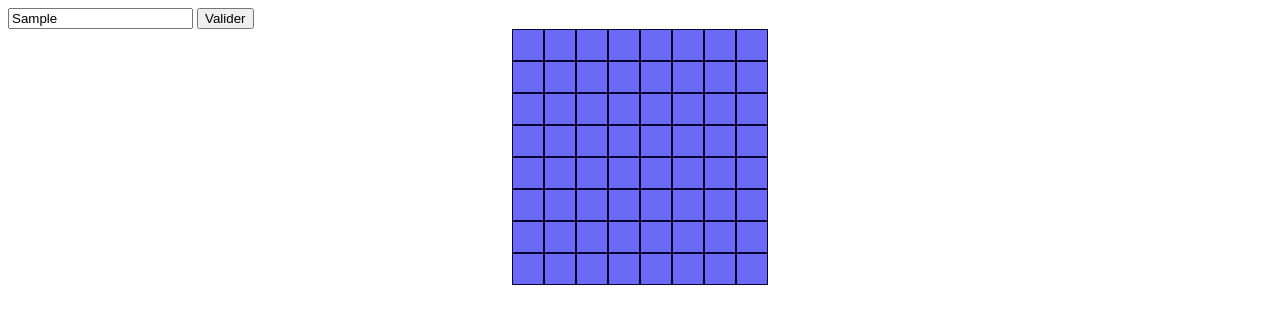
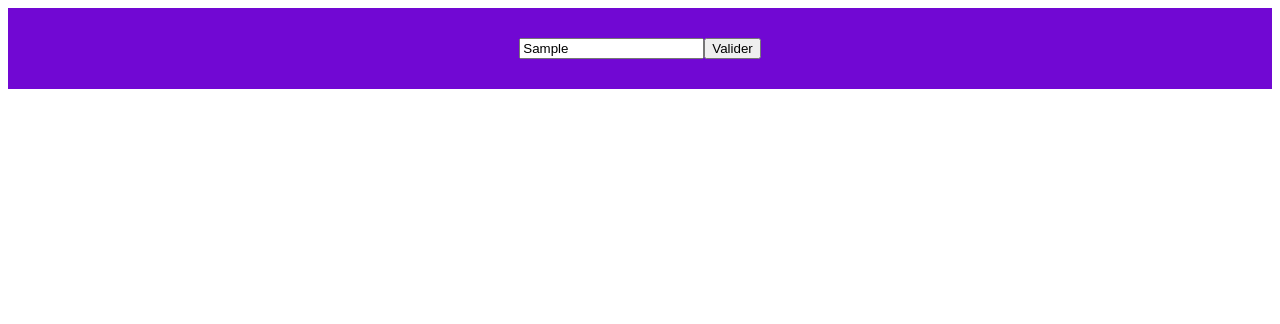
Before and after one commit to Arthur-Leroux/invader, a website: page invader.html in a window 1280 px wide. Both pictures are taken after typing "Sample" into the empty fields and a click on the input "Valider". Drawn offline with Linux system fonts and the light colour scheme.

Commit message:
feat : style

```diff
--- a/app.js
+++ b/app.js
@@ -9,9 +9,10 @@
 // on l'insere dans row
 //=================================
 //selectionne la première balise avec l'ID #invader
+function displayGridSize(number){
 const invaderElement = document.querySelector(`#invader`);
 //on boucle sur les lignes 8 fois
-for (let i = 0; i < 8; i++) {
+for (let i = 0; i < number; i++) {
     //8 fois je créer une div
   const rowElement = document.createElement(`div`);
   //8 fois je lui ajoute la class 'row'
@@ -20,7 +21,7 @@ for (let i = 0; i < 8; i++) {
   invaderElement.appendChild(rowElement);
 
   //on boucle sur les pixel 8 fois
-  for (let j = 0; j < 8; j++) {
+  for (let j = 0; j < number; j++) {
     //8 fois je créer une div
     let pixelElement = document.createElement(`div`);
     //8 fois je lui ajoute la class 'pixel'
@@ -30,7 +31,8 @@ for (let i = 0; i < 8; i++) {
     // console.log(pixelElement);
   }
 }
-
+}
+displayGridSize(8);
 
 //PARTIE 2
 // exercice sur une boucle forEach
@@ -64,6 +66,9 @@ formElement.addEventListener(`submit`,(event)=>{
   event.preventDefault(); //on prévient du rechargement automatique de la page
   const inputElement = document.querySelector('#grid-size');  // je sélectionne mon input en hard-codant une div
   //on récupere la valeur rentrer par l'utilisateur
-  const gridZise = inputElement.valueAsNumber; //valueAsNumber pas besoin de parseInt
+  const gridZise = parseInt(inputElement.value); //valueAsNumber pas besoin de parseInt
+    const invaderelement = document.getElementById(`invader`);
+    invaderelement.innerHTML="";
+    displayGridSize(gridZise);
 
 })
--- a/style.css
+++ b/style.css
@@ -21,6 +21,14 @@
 
 
 }
-.pixel.dark{
+
+.pixel.dark {
     background-color: rgb(4, 0, 36);
 }
+
+.configuration {
+    display: flex;
+    justify-content: center;
+    padding: 30px;
+    background-color: rgb(113, 8, 211);
+}
```
